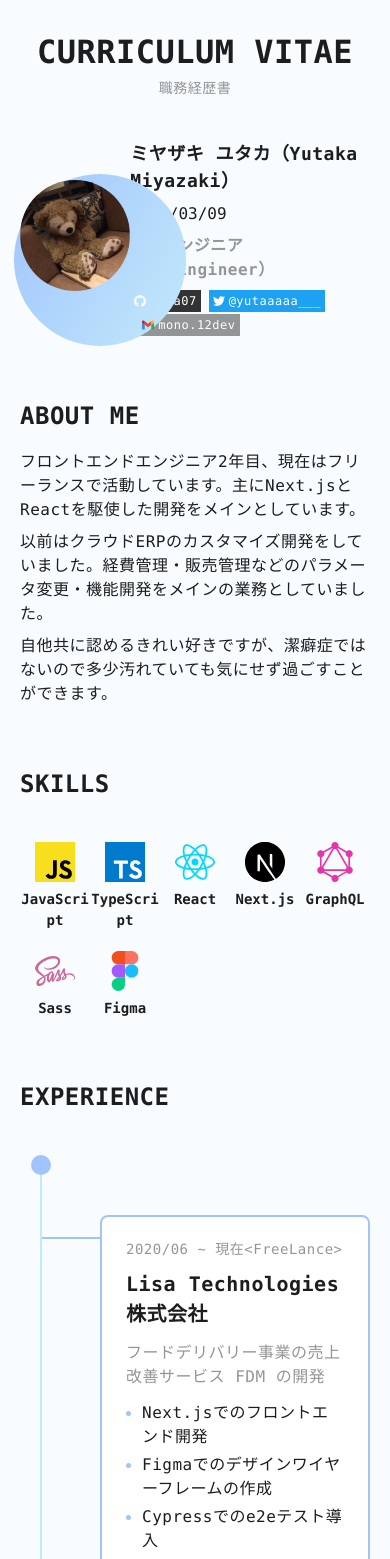
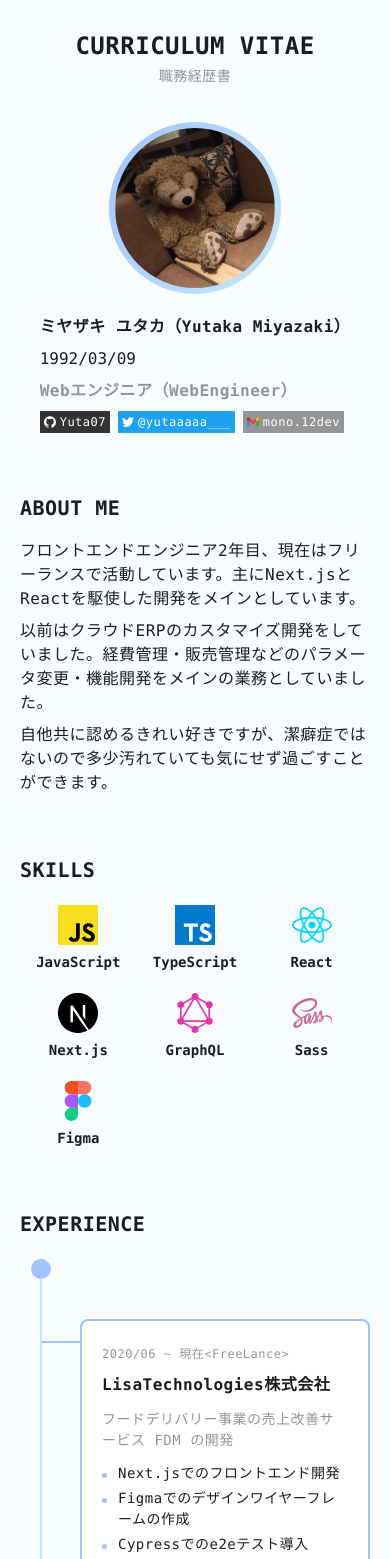
Before and after one commit to Yuta07/asibi, a Next.js app: page /resume in a window 390 px wide. Shown: the part 80-1639 px from the top of the page. Built offline with nearby package versions, Linux system fonts and the light colour scheme.

Commit message:
feat: add responsive support to resume page

```diff
--- a/components/common/Footer.module.scss
+++ b/components/common/Footer.module.scss
@@ -12,12 +12,20 @@
 
 .thanksTxt {
 	letter-spacing: 0;
+
+	@include max-screen($breakpoint-sm) {
+		font-size: var(--font-size-xs);
+	}
 }
 
 .copyright {
 	color: var(--color-gray);
 	font-weight: var(--font-weight-bold);
 	letter-spacing: 0;
+
+	@include max-screen($breakpoint-sm) {
+		font-size: var(--font-size-xs);
+	}
 }
 
 .anchor {
--- a/components/common/Footer.tsx
+++ b/components/common/Footer.tsx
@@ -9,7 +9,7 @@ export const Footer = () => {
 				</a>
 			</p>
 			<p className={styles.copyright}>
-				© {new Date().getFullYear()},
+				©{new Date().getFullYear()},
 				<a href="https://github.com/Yuta07" target="_blank" rel="noreferrer" className={styles.githubLink}>
 					Yutaka Miyazaki
 				</a>
--- a/components/resume/About.module.scss
+++ b/components/resume/About.module.scss
@@ -6,6 +6,10 @@
 
 .title {
 	font-size: var(--font-size-xxl);
+
+	@include max-screen($breakpoint-sm) {
+		font-size: var(--font-size-xl);
+	}
 }
 
 .about {
--- a/components/resume/Education.module.scss
+++ b/components/resume/Education.module.scss
@@ -2,10 +2,18 @@
 
 .container {
 	margin-top: 132px;
+
+	@include max-screen($breakpoint-sm) {
+		margin-top: 100px;
+	}
 }
 
 .title {
 	font-size: var(--font-size-xxl);
+
+	@include max-screen($breakpoint-sm) {
+		font-size: var(--font-size-xl);
+	}
 }
 
 .content {
@@ -43,6 +51,10 @@
 .year {
 	font-size: var(--font-size-s);
 	color: var(--color-gray);
+
+	@include max-screen($breakpoint-sm) {
+		font-size: var(--font-size-xs);
+	}
 }
 
 .end {
@@ -54,4 +66,8 @@
 .name {
 	margin-left: 40px;
 	font-size: var(--font-size-l);
+
+	@include max-screen($breakpoint-sm) {
+		font-size: var(--font-size-m);
+	}
 }
--- a/components/resume/Experience.module.scss
+++ b/components/resume/Experience.module.scss
@@ -6,12 +6,20 @@
 
 .title {
 	font-size: var(--font-size-xxl);
+
+	@include max-screen($breakpoint-sm) {
+		font-size: var(--font-size-xl);
+	}
 }
 
 .experiences {
 	width: 100%;
 	margin-top: 100px;
 	position: relative;
+
+	@include max-screen($breakpoint-sm) {
+		margin-top: 80px;
+	}
 }
 
 .circle {
@@ -20,7 +28,7 @@
 	top: -40px;
 	background: #c2e9fb;
 	width: 2px;
-	height: calc(100% + 100px);
+	height: calc(100% + 80px);
 
 	&::before {
 		content: '';
@@ -68,20 +76,43 @@
 		height: 2px;
 		background: var(--color-main);
 	}
+
+	@include max-screen($breakpoint-sm) {
+		margin-left: 60px;
+		padding: 20px;
+
+		&::before {
+			top: 20px;
+			left: -40px;
+			width: 40px;
+		}
+	}
 }
 
 .period {
 	color: var(--color-gray);
+
+	@include max-screen($breakpoint-sm) {
+		font-size: var(--font-size-xs);
+	}
 }
 
 .company {
 	margin-top: 8px;
 	font-size: var(--font-size-xl);
+
+	@include max-screen($breakpoint-sm) {
+		font-size: var(--font-size-m);
+	}
 }
 
 .overview {
 	margin: 12px 0;
 	color: var(--color-gray);
+
+	@include max-screen($breakpoint-sm) {
+		font-size: var(--font-size-s);
+	}
 }
 
 .roles {
@@ -103,4 +134,8 @@
 		background: var(--color-main);
 		border-radius: 50%;
 	}
+
+	@include max-screen($breakpoint-sm) {
+		font-size: var(--font-size-s);
+	}
 }
--- a/components/resume/Experience.tsx
+++ b/components/resume/Experience.tsx
@@ -2,7 +2,7 @@ import styles from './Experience.module.scss'
 
 const EXPERIENCES = [
 	{
-		company: 'Lisa Technologies株式会社',
+		company: 'LisaTechnologies株式会社',
 		period: '2020/06 ~ 現在<FreeLance>',
 		overview: 'フードデリバリー事業の売上改善サービス FDM の開発',
 		role: [
@@ -25,7 +25,7 @@ const EXPERIENCES = [
 		],
 	},
 	{
-		company: 'Lisa Technologies株式会社',
+		company: 'LisaTechnologies株式会社',
 		period: '2018/07 ~ 2019/03<Internship>',
 		overview: 'モバイルオーダーペイアプリ TOGO のWeb管理画面の開発',
 		role: [
--- a/components/resume/Others.module.scss
+++ b/components/resume/Others.module.scss
@@ -6,6 +6,10 @@
 
 .title {
 	font-size: var(--font-size-xxl);
+
+	@include max-screen($breakpoint-sm) {
+		font-size: var(--font-size-xl);
+	}
 }
 
 .content {
@@ -44,6 +48,10 @@
 		background: var(--color-main);
 		border-radius: 50%;
 	}
+
+	@include max-screen($breakpoint-sm) {
+		font-size: var(--font-size-s);
+	}
 }
 
 .others {
--- a/components/resume/Profile.module.scss
+++ b/components/resume/Profile.module.scss
@@ -5,6 +5,11 @@
 	display: flex;
 	align-items: center;
 	justify-content: space-between;
+
+	@include max-screen($breakpoint-sm) {
+		flex-direction: column;
+		justify-content: center;
+	}
 }
 
 .photo {
@@ -27,6 +32,10 @@
 }
 
 .name {
+	@include max-screen($breakpoint-sm) {
+		margin-top: 20px;
+		font-size: var(--font-size-m);
+	}
 }
 
 .birth {
@@ -41,6 +50,11 @@
 
 .links {
 	margin-top: 8px;
+
+	@include max-screen($breakpoint-sm) {
+		display: flex;
+		flex-wrap: wrap;
+	}
 }
 
 .anchor {
--- a/components/resume/ResumeView.module.scss
+++ b/components/resume/ResumeView.module.scss
@@ -12,6 +12,10 @@
 
 .hero {
 	font-size: 32px;
+
+	@include max-screen($breakpoint-sm) {
+		font-size: var(--font-size-xxl);
+	}
 }
 
 .txt {
--- a/components/resume/Skills.module.scss
+++ b/components/resume/Skills.module.scss
@@ -6,10 +6,13 @@
 
 .title {
 	font-size: var(--font-size-xxl);
+
+	@include max-screen($breakpoint-sm) {
+		font-size: var(--font-size-xl);
+	}
 }
 
 .skills {
-	margin-top: 20px;
 	display: flex;
 	flex-wrap: wrap;
 }
@@ -18,6 +21,10 @@
 	width: 20%;
 	padding-top: 20px;
 	text-align: center;
+
+	@include max-screen($breakpoint-sm) {
+		width: 33.33%;
+	}
 }
 
 .language {
```
